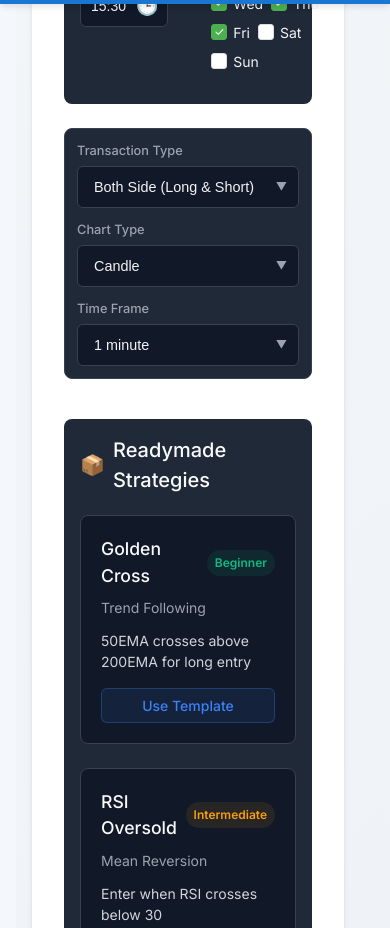
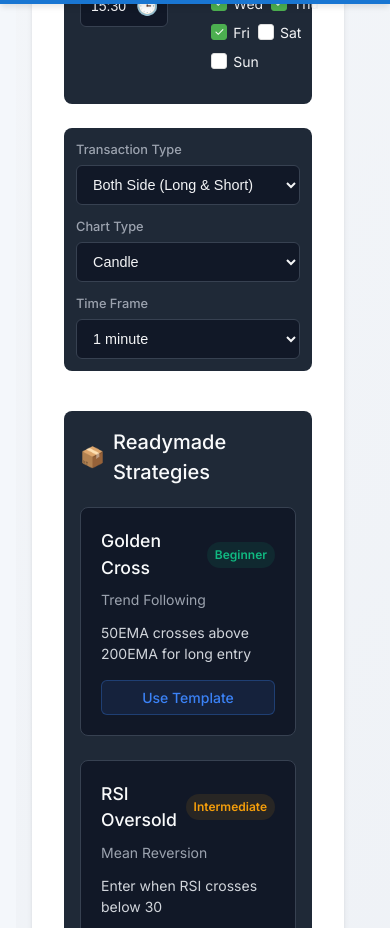
Before and after one commit to sudhanshu2070/last-trade, a React (Vite) app: page /strategies in a window 390 px wide. Shown: the part 840-1768 px from the top of the page. Built offline with nearby package versions, Linux system fonts and the light colour scheme.

Commit message:
Added chart settings 0.4

```diff
--- a/src/Pages/StrategyTabs/CreateStrategy/Sections/ChartSettings/ChartSettings.module.css
+++ b/src/Pages/StrategyTabs/CreateStrategy/Sections/ChartSettings/ChartSettings.module.css
@@ -1,9 +1,8 @@
 .settingsContainer {
   padding: 12px;
-  background-color: rgb(31 41 55); /* bg-gray-800 */
+  background-color: rgb(31 41 55);
   border-radius: 8px;
   margin-bottom: 16px;
-  border: 1px solid rgb(55 65 81); /* border-gray-700 */
 }
 
 .dropdownGroup {
@@ -22,54 +21,29 @@
   display: block;
   margin-bottom: 6px;
   font-size: 0.8rem;
-  color: rgb(156 163 175); /* text-gray-400 */
+  color: rgb(156 163 175);
   font-weight: 500;
 }
 
 .dropdownSelect {
   width: 100%;
   padding: 10px 12px;
-  padding-right: 32px;
-  background-color: rgb(17 24 39); /* bg-gray-900 */
-  border: 1px solid rgb(55 65 81); /* border-gray-700 */
+  background-color: rgb(17 24 39);
+  border: 1px solid rgb(55 65 81);
   border-radius: 6px;
-  color: rgb(243 244 246); /* text-gray-100 */
+  color: #f3f4f6;
   font-size: 0.9rem;
-  appearance: none;
   cursor: pointer;
-  transition: all 0.2s ease;
 }
 
 .dropdownSelect:hover {
-  background-color: rgb(29 39 55); /* darker gray-800 */
-  border-color: rgb(75 85 99); /* border-gray-600 */
+  background-color: rgb(29 39 55);
+  border-color: rgb(75 85 99);
 }
 
 .dropdownSelect:focus {
   outline: none;
-  border-color: rgb(59 130 246); /* border-blue-500 */
-  box-shadow: 0 0 0 2px rgba(59, 130, 246, 0.2);
-}
-
-.dropdownArrow {
-  position: absolute;
-  right: 12px;
-  bottom: 12px;
-  pointer-events: none;
-  color: rgb(156 163 175); /* text-gray-400 */
-  font-size: 0.7rem;
-}
-
-/* Active selection highlight */
-.dropdownSelect option:checked {
-  background-color: rgb(55 65 81); /* bg-gray-700 */
-  color: rgb(243 244 246); /* text-gray-100 */
-}
-
-/* Dropdown options */
-.dropdownSelect option {
-  background-color: rgb(17 24 39); /* bg-gray-900 */
-  color: rgb(243 244 246); /* text-gray-100 */
+  border-color: rgb(59 130 246);
 }
 
 @media (max-width: 768px) {
@@ -81,8 +55,4 @@
   .dropdown {
     width: 100%;
   }
-
-  .dropdownSelect {
-    padding: 12px 16px;
-  }
 }
--- a/src/Pages/StrategyTabs/CreateStrategy/Sections/ChartSettings/ChartSettings.tsx
+++ b/src/Pages/StrategyTabs/CreateStrategy/Sections/ChartSettings/ChartSettings.tsx
@@ -44,7 +44,6 @@ const ChartSettings = () => {
               <option key={option} value={option}>{option}</option>
             ))}
           </select>
-          <div className={styles.dropdownArrow}>▼</div>
         </div>
 
         {/* Chart Type Dropdown */}
@@ -59,7 +58,6 @@ const ChartSettings = () => {
               <option key={option} value={option}>{option}</option>
             ))}
           </select>
-          <div className={styles.dropdownArrow}>▼</div>
         </div>
 
         {/* Time Frame Dropdown */}
@@ -74,7 +72,6 @@ const ChartSettings = () => {
               <option key={option} value={option}>{option}</option>
             ))}
           </select>
-          <div className={styles.dropdownArrow}>▼</div>
         </div>
       </div>
     </div>
```
